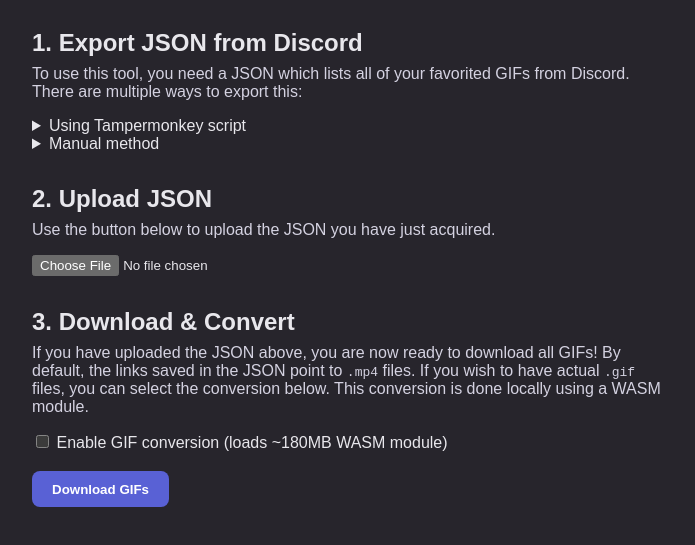
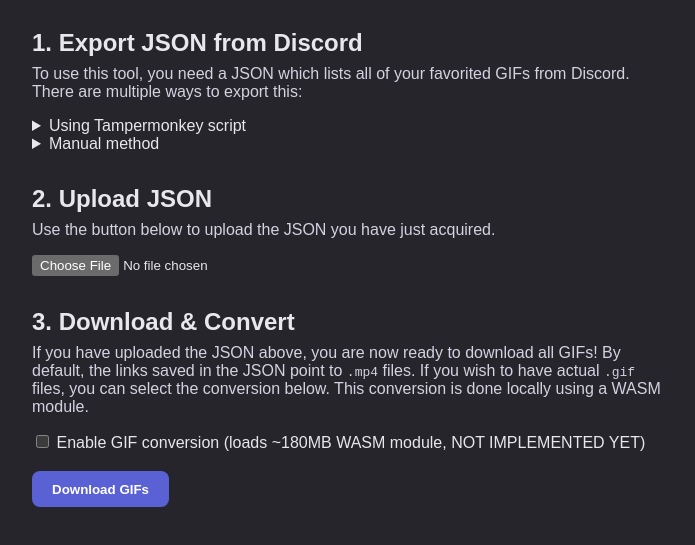
Before and after one commit to darius-it/discord-gif-exporter, a plain HTML site: page web/index.html in a window 1280 px wide. Shown: the part 119-664 px from the top of the page, without its empty margins (288-983 px from the left). Drawn offline with Linux system fonts and the light colour scheme.

Commit message:
Update index.html

```diff
--- a/web/index.html
+++ b/web/index.html
@@ -48,7 +48,7 @@
         <p>If you have uploaded the JSON above, you are now ready to download all GIFs! By default, the links saved in the JSON point to <code>.mp4</code> files. If you wish to have actual <code>.gif</code> files, you can select the conversion below. This conversion is done locally using a WASM module.</p>
 
         <input type="checkbox" id="gif-conversion-enabled">
-        <label for="gif-conversion-enabled">Enable GIF conversion (loads ~180MB WASM module)</label>
+        <label for="gif-conversion-enabled">Enable GIF conversion (loads ~180MB WASM module, NOT IMPLEMENTED YET)</label>
         <br>
         <button class="export-button" onclick="downloadExportedGifs()">Download GIFs</button>
     </section>
```
